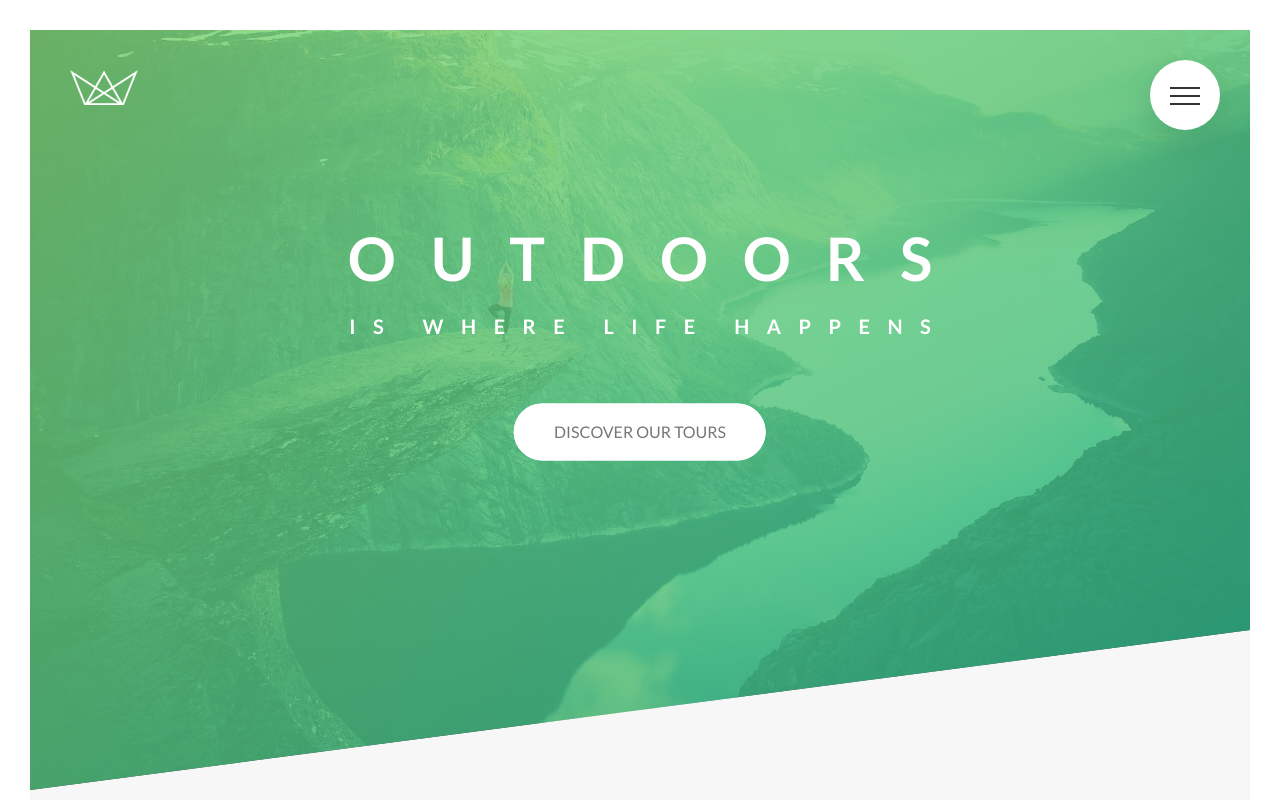
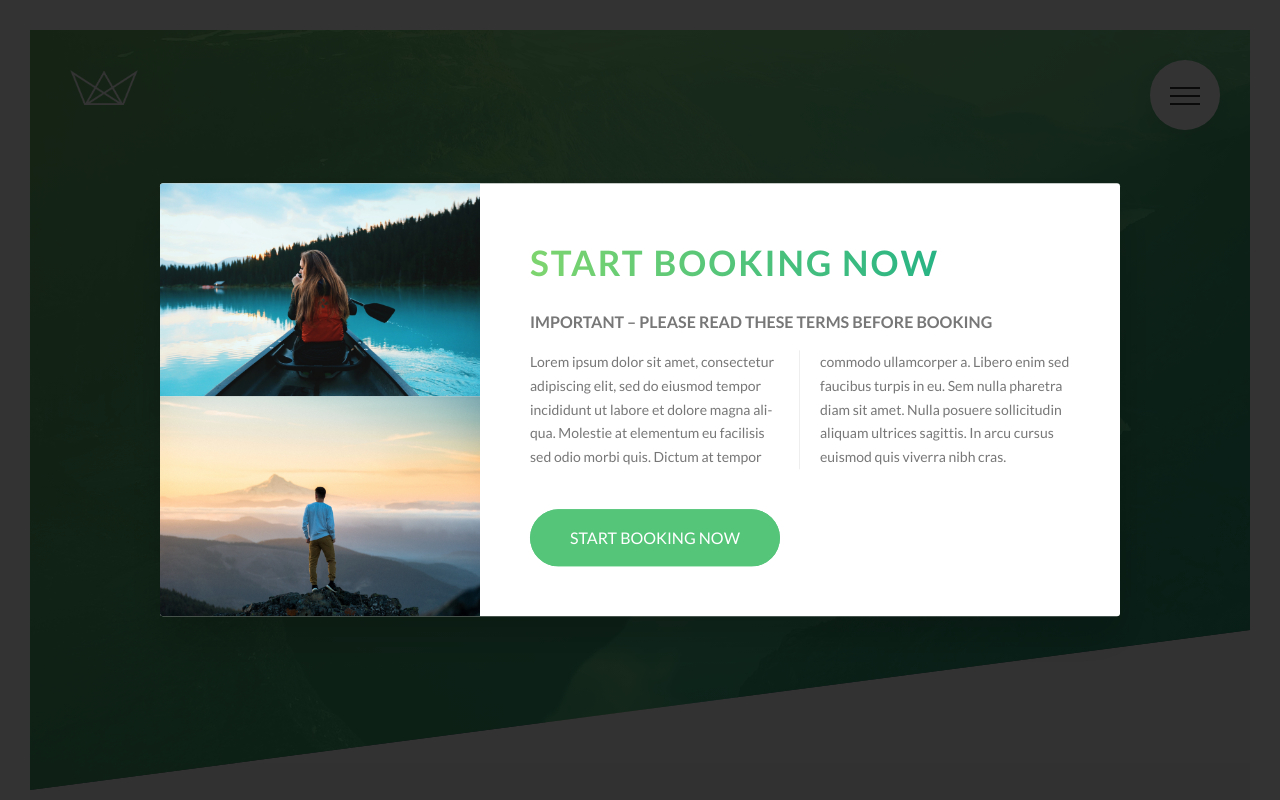
Before and after one commit to sam-nazarian/tour-landing-page, a website: page index.html in a window 1280 px wide. Shown: the top 800 px of the page. Drawn offline with Linux system fonts and the light colour scheme.

Commit message:
Built a pure CSS popup - part 1

```diff
--- a/index.html
+++ b/index.html
@@ -407,6 +407,28 @@
         </div>
     </footer>
 
+    <div class="popup">
+        <div class="popup__content">
+            <div class="popup__left">
+                <img src="img/nat-8.jpg" alt="Tour photo" class="popup__img">
+                <img src="img/nat-9.jpg" alt="Tour photo" class="popup__img">
+            </div>
+            <div class="popup__right">
+                <h2 class="heading-secondary u-margin-bottom-small">Start booking now</h2>
+                <h3 class="heading-tertiary u-margin-bottom-small">Important &ndash; Please read these terms before
+                    booking</h3>
+                <p class="popup__text">
+                    Lorem ipsum dolor sit amet, consectetur adipiscing elit, sed do eiusmod tempor incididunt ut labore
+                    et dolore magna aliqua. Molestie at elementum eu facilisis sed odio morbi quis. Dictum at tempor
+                    commodo ullamcorper a. Libero enim sed faucibus turpis in eu. Sem nulla pharetra diam sit amet.
+                    Nulla posuere sollicitudin aliquam ultrices sagittis. In arcu cursus euismod quis viverra nibh cras.
+                </p>
+
+                <a href="#" class="btn btn--green">Start booking now</a>
+            </div>
+        </div>
+    </div>
+
 </body>
 
 </html>
--- a/sass/abstracts/_mixins.scss
+++ b/sass/abstracts/_mixins.scss
@@ -5,3 +5,10 @@
     clear: both;
   }
 }
+
+@mixin absCenter {
+  position: absolute;
+  top: 50%;
+  left: 50%;
+  transform: translate(-50%, -50%);
+}
--- /dev/null
+++ b/sass/components/_popup.scss
@@ -0,0 +1,55 @@
+.popup {
+  height: 100vh;
+  width: 100%;
+  position: fixed;
+  top: 0;
+  left: 0;
+  background: rgba($color-black, 0.8);
+  z-index: 9999;
+
+  &__content {
+    @include absCenter;
+    width: 75%;
+    background-color: $color-white;
+    box-shadow: 0 2rem 4rem rgba($color-black, 0.2);
+    border-radius: 3px;
+    display: table;
+    overflow: hidden;
+  }
+
+  &__left {
+    width: 33.333333%;
+    display: table-cell; //browser gives them the same height
+  }
+
+  &__right {
+    width: 66.666666%;
+    display: table-cell;
+    vertical-align: middle; //property used on table cells to vertically center a table-cell
+
+    padding: 3rem 5rem;
+  }
+
+  &__img {
+    display: block;
+    width: 100%;
+  }
+
+  &__text {
+    font-size: 1.4rem;
+    margin-bottom: 4rem;
+
+    -moz-column-count: 2;
+    -moz-column-gap: 4rem;
+    -moz-column-rule: 1px solid $color-grey-light-2;
+
+    column-count: 2; //breaks an element's content into the specified number of columns.(used for paragraphs)
+    column-gap: 4rem;
+    column-rule: 1px solid $color-grey-light-2; //border between 2 columns
+
+    -moz-hyphens: auto;
+    -ms-hyphens: auto; //microsoft edge
+    -webkit-hyphens: auto; //chrom & safari
+    hyphens: auto;
+  }
+}
--- a/sass/main.scss
+++ b/sass/main.scss
@@ -14,6 +14,7 @@
 @import 'components/composition';
 @import 'components/feature-box';
 @import 'components/form';
+@import 'components/popup';
 @import 'components/story';
 
 @import 'layout/footer';
```
Also changed, not shown: css/style.css, 1 other file.
